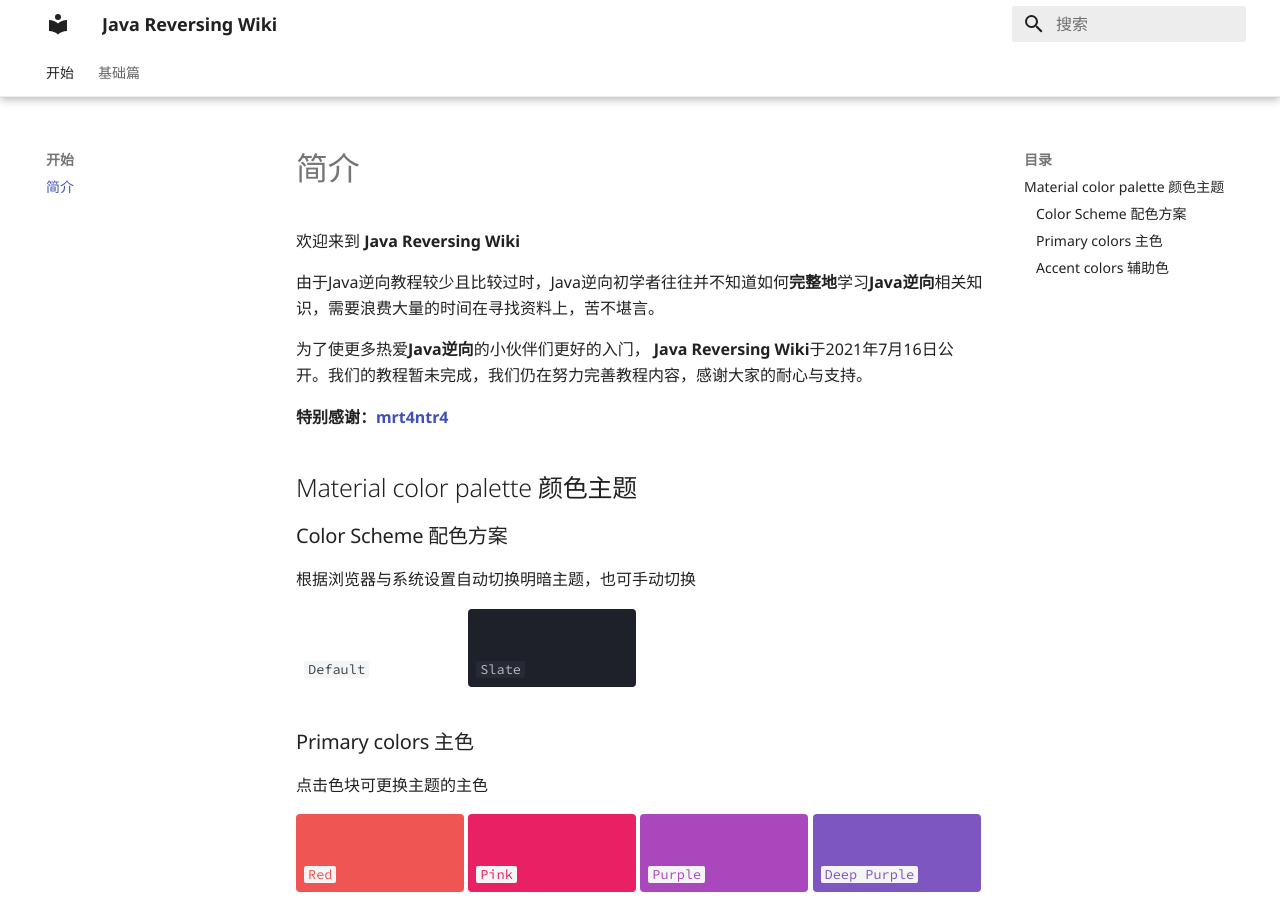
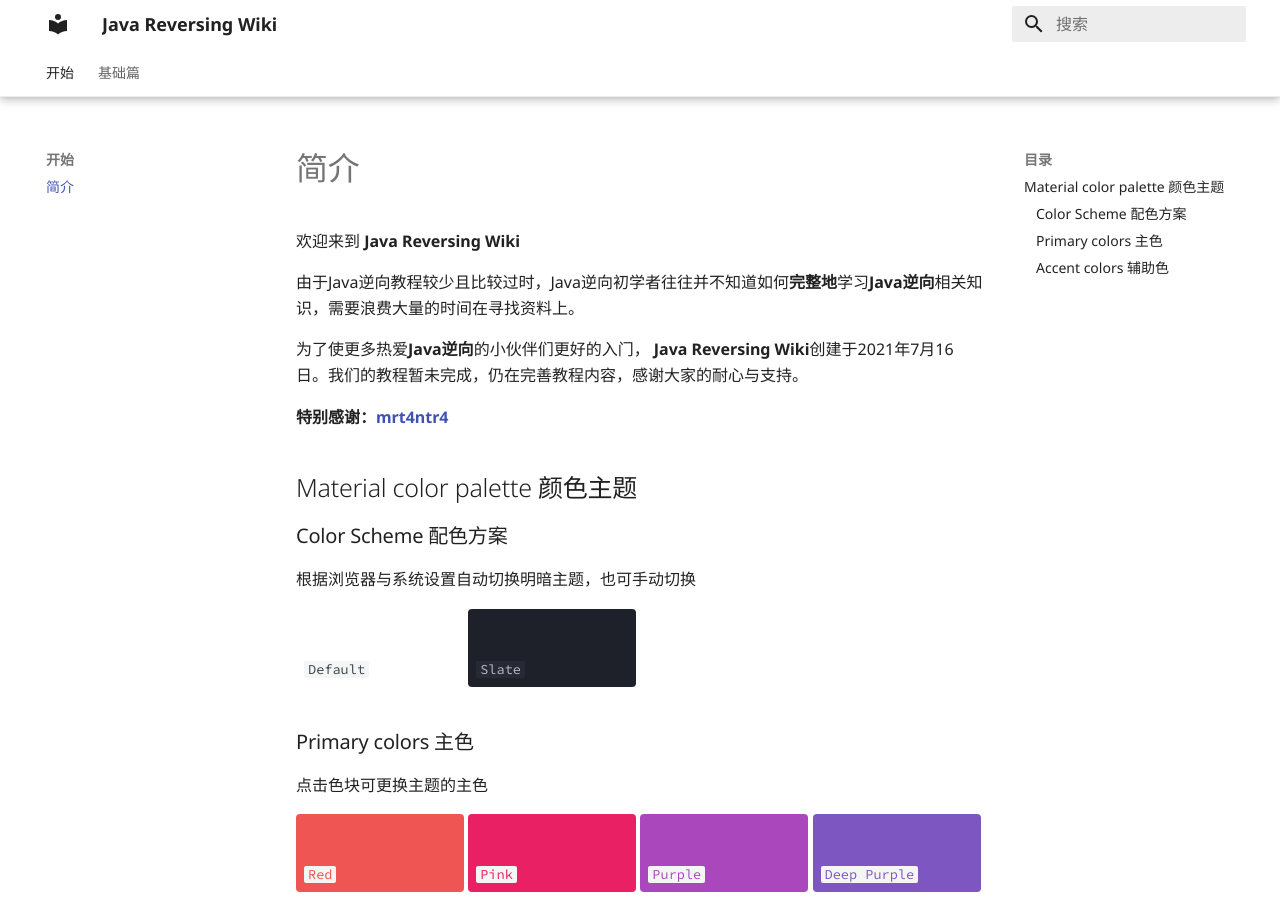
Before and after one commit to CakeSlayers/JavaReversingWiki, an MkDocs documentation site: the page built from docs/index.md, in a window 1280 px wide and 900 px high. Built offline with MkDocs 1.6.1 and Material for MkDocs 9.7.7, drawn with Linux system fonts in a browser that asks for light colours.

Commit message:
fix typo

```diff
--- a/docs/index.md
+++ b/docs/index.md
@@ -2,11 +2,11 @@
 
 欢迎来到 **Java Reversing Wiki**
 
-由于Java逆向教程较少且比较过时，Java逆向初学者往往并不知道如何**完整地**学习**Java逆向**相关知识，需要浪费大量的时间在寻找资料上，苦不堪言。
+由于Java逆向教程较少且比较过时，Java逆向初学者往往并不知道如何**完整地**学习**Java逆向**相关知识，需要浪费大量的时间在寻找资料上。
 
 
 
-为了使更多热爱**Java逆向**的小伙伴们更好的入门， **Java Reversing Wiki**于2021年7月16日公开。我们的教程暂未完成，我们仍在努力完善教程内容，感谢大家的耐心与支持。
+为了使更多热爱**Java逆向**的小伙伴们更好的入门， **Java Reversing Wiki**创建于2021年7月16日。我们的教程暂未完成，仍在完善教程内容，感谢大家的耐心与支持。
 
 
 
```
